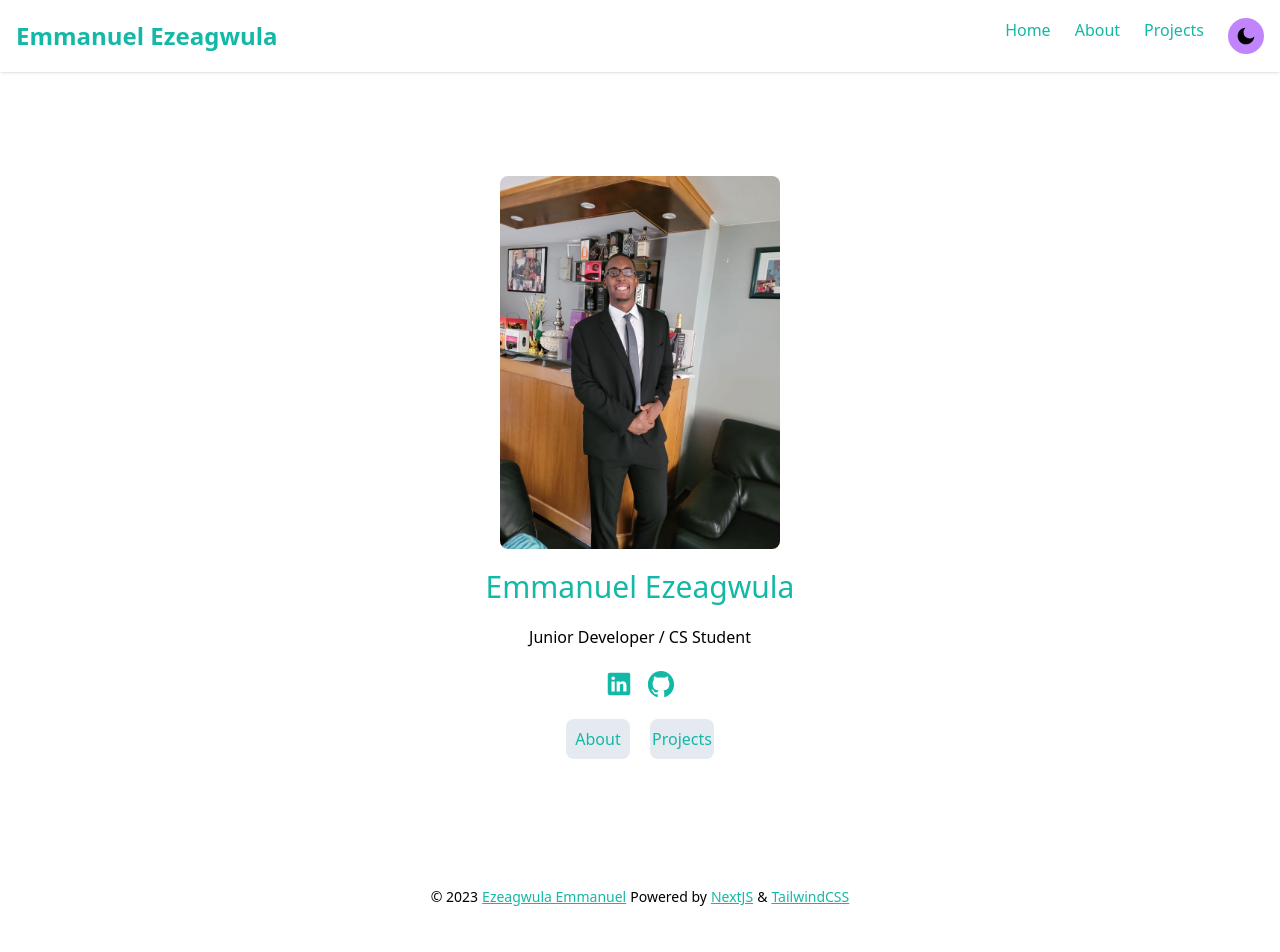
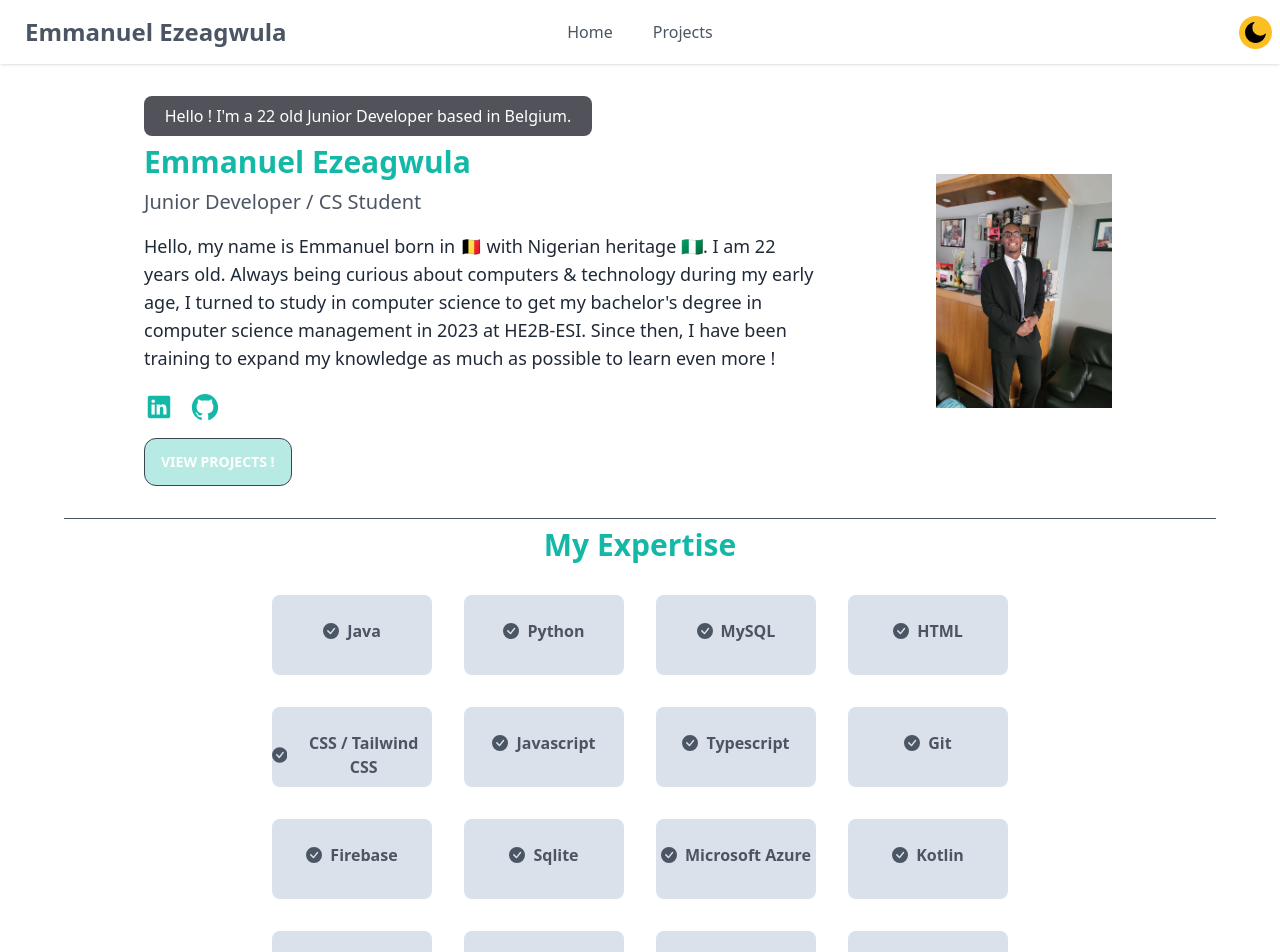
Before and after one commit to Goldennboyy/Emmanuel-Portfolio, a Next.js app: page / in a window 1280 px wide. Shown: the top 952 px of the page. Before the commit the page ends 907 px from the top, so only its background shows below. Built offline with nearby package versions, Linux system fonts and the light colour scheme.

Commit message:
new Homepage design

```diff
--- a/app/layout.tsx
+++ b/app/layout.tsx
@@ -16,7 +16,7 @@ export default function RootLayout({
         head.tsx. Find out more at https://beta.nextjs.org/docs/api-reference/file-conventions/head
       */}
       <head />
-      <body className="relative min-h-screen dark:bg-zinc-800">
+      <body className="relative min-h-screen bg-white dark:bg-zinc-800">
         <ThemeProvider enableSystem={true} attribute="class">
           <Navbar />
           {children}
--- a/app/projects/head.tsx
+++ b/app/projects/head.tsx
@@ -1,7 +1,7 @@
 export default function HeadProject() {
   return (
     <>
-      <title>About</title>
+      <title>Projects</title>
       <meta content="width=device-width, initial-scale=1" name="viewport" />
       <meta name="description" content="Projects" />
       <link rel="icon" href="/favicon.ico" />
--- a/app/projects/page.tsx
+++ b/app/projects/page.tsx
@@ -5,7 +5,7 @@ import React from "react";
 
 function ProjectPage() {
   return (
-    <main className="min-h-screen pt-20">
+    <main>
       <Projects />
     </main>
   );
--- a/components/Footer.tsx
+++ b/components/Footer.tsx
@@ -4,17 +4,17 @@ import React from "react";
 
 function Footer() {
   return (
-    <footer className="relative bottom-0 w-full h-5 max-w-4xl px-4 mx-auto md:max-w-5xl">
-      <div className="flex flex-row items-center justify-center space-x-1 text-sm">
-        <span>© 2023 </span>
+    <footer className="relative bottom-0 items-center w-full h-8 max-w-3xl px-4 mx-auto md:max-w-5xl">
+      <div className="flex flex-row items-center justify-center space-x-1 text-sm md:text-base">
+        <span className="text-gray-600 dark:text-white">© 2023 </span>
         <a href="/">
           <span className="text-teal-500 underline"> Ezeagwula Emmanuel</span>
         </a>
-        <span>Powered by </span>
+        <span className="text-gray-600 dark:text-white">Powered by </span>
         <a href="https://nextjs.org/">
           <span className="text-teal-500 underline">NextJS</span>
         </a>
-        <span>&</span>
+        <span className="text-gray-600 dark:text-white">&</span>
         <a href="https://tailwindcss.com/">
           <span className="text-teal-500 underline">TailwindCSS</span>
         </a>
--- a/components/HeroSection.tsx
+++ b/components/HeroSection.tsx
@@ -1,24 +1,35 @@
 "use client";
 import React from "react";
 import Image from "next/image";
+import Skills from "@/components/Skills";
+
 import profile from "../public/Images/profile.jpg";
 
 import { IoLogoGithub, IoLogoLinkedin } from "react-icons/io";
 import Link from "next/link";
 function HeroSection() {
   return (
-    <section className="flex flex-row items-center justify-center min-h-screen py-20 md:py-32 max-w-8xl">
-      <div className="flex flex-col items-center mt-12 ">
-        <Image
-          className="rounded-lg"
-          src={profile}
-          alt="Emmanuel's Image"
-          width={280}
-          height={280}
-        />
-        <h1 className="py-5 text-3xl text-teal-500">Emmanuel Ezeagwula </h1>
-        <span>Junior Developer / CS Student</span>
-        <div className="flex flex-row mt-5 space-x-3 text-teal-500">
+    <section className="items-center justify-center min-h-screen mx-auto max-w-8xl">
+      <div className="flex flex-row items-center justify-center pt-30">
+        <div className="w-3/5 p-8 ">
+          <div className="h-10 max-w-md p-2 mb-2 text-center text-white rounded-lg bg-zinc-600">
+            <p>Hello ! I&apos;m a 22 old Junior Developer based in Belgium.</p>
+          </div>
+          <h1 className="mb-2 text-3xl font-bold text-teal-500">
+            Emmanuel Ezeagwula{" "}
+          </h1>
+          <h2 className="mb-4 text-xl text-gray-600 dark:text-white">
+            Junior Developer / CS Student
+          </h2>
+          <p className="items-center justify-center w-full max-w-2xl text-lg">
+            Hello, my name is Emmanuel born in 🇧🇪 with Nigerian heritage 🇳🇬. I
+            am 22 years old. Always being curious about computers & technology
+            during my early age, I turned to study in computer science to get my
+            bachelor&apos;s degree in computer science management in 2023 at
+            HE2B-ESI. Since then, I have been training to expand my knowledge as
+            much as possible to learn even more !{" "}
+          </p>
+          <div className="flex flex-row mt-5 mb-4 space-x-4 text-teal-500">
             <a href="https://www.linkedin.com/in/emmanuel-ezeagwula-87b325251/">
               <IoLogoLinkedin size={30} className="hover:text-orange-400" />
             </a>
@@ -26,20 +37,21 @@ function HeroSection() {
               <IoLogoGithub size={30} className="hover:text-orange-400" />
             </a>
           </div>
-        <div className="items-center justify-center">
-          <div className="flex flex-row mt-5 space-x-5 text-teal-500">
-            <a href="/about">
-              <button className="w-16 h-10 text-center rounded-lg bg-slate-300/50 dark:bg-gray-600 hover:text-orange-400 ">
-                About
+          <button className="font-semibold text-white bg-teal-500/30 btn md:btn-md rounded-xl">
+            View Projects !
           </button>
-            </a>
-            <a href="/projects">
-              <button className="w-16 h-10 text-center rounded-lg bg-slate-300/50 dark:bg-gray-600 hover:text-orange-400">
-                Projects
-              </button>
-            </a>
         </div>
+        <Image
+          className="w-1/5 h-auto p-10 mx-4 rounded-2xl"
+          src={profile}
+          alt="Emmanuel's Image"
+          width={180}
+          height={150}
+        />
       </div>
+      <hr className="mx-16 mb-2 border-gray-600" />
+      <div className="mb-24">
+        <Skills />
       </div>
     </section>
   );
--- a/components/Navbar.tsx
+++ b/components/Navbar.tsx
@@ -3,17 +3,13 @@ import React from "react";
 import { useTheme } from "next-themes";
 import { RiMoonFill, RiMoonLine } from "react-icons/ri";
 import { NavItemsProps } from "@/lib/interface";
+import { GiHamburgerMenu } from "react-icons/gi";
 
 function Navbar() {
   const NAV_ITEMS: Array<NavItemsProps> = [
     {
       label: "Home",
       page: "/",
-    },
-
-    {
-      label: "About",
-      page: "/about",
     },
 
     {
@@ -27,46 +23,90 @@ function Navbar() {
   const currentTheme = theme === "system" ? systemTheme : theme;
 
   return (
-    <header className="fixed top-0 z-10 w-full px-4 mx-auto bg-white shadow dark:bg-zinc-800 dark:border-b dark:border-zinc-600 ">
-      <div className="justify-between md:items-center md:flex">
-        <div>
-          <div className="md:py-5 md:block">
-            <h2 className="text-2xl font-bold text-teal-500 hover:text-orange-400">
-              <a href="/">Emmanuel Ezeagwula</a>
-            </h2>
+    <div className="bg-white shadow navbar dark:bg-zinc-800 dark:border-b dark:border-zinc-600">
+      <div className="navbar-start">
+        <div className="dropdown">
+          <label tabIndex={0} className="btn btn-ghost lg:hidden">
+            <svg
+              xmlns="http://www.w3.org/2000/svg"
+              className="w-5 h-5"
+              fill="none"
+              viewBox="0 0 24 24"
+              stroke="currentColor"
+            >
+              <path
+                strokeLinecap="round"
+                strokeLinejoin="round"
+                strokeWidth="2"
+                d="M4 6h16M4 12h8m-8 6h16"
+              />
+            </svg>
+          </label>
+
+          {/* {NAV_ITEMS.map((item, index) => {
+            return (
+              <ul
+                key={index}
+                className="p-2 mt-3 bg-white shadow menu menu-compact dropdown-content dark:bg-zinc-800 rounded-box w-52"
+              >
+                <li>
+                  <a href={item.page}>{item.label}</a>
+                </li>
+              </ul>
+            );
+          })} */}
+          <div className="text-gray-600 dark:text-white">
+            <ul className="p-2 mt-3 bg-white shadow menu menu-compact dropdown-content dark:bg-zinc-800 rounded-box w-52">
+              <li>
+                <a href="/">Home</a>
+              </li>
+              <li>
+                <a href="/projects">Projects</a>
+              </li>
+            </ul>
           </div>
         </div>
-        <div className="md:flex md:space-x-6">
+        <a
+          href="/"
+          className="text-2xl font-semibold text-gray-600 normal-case dark:text-white btn btn-ghost"
+        >
+          Emmanuel Ezeagwula
+        </a>
+      </div>
+
+      <div className="hidden navbar-center lg:flex">
         {NAV_ITEMS.map((item, index) => {
           return (
-              <a
-                href={item.page}
-                className="text-teal-500 rounded-lg hover:text-orange-400 focus:outline-none focus:ring focus:bg-teal-500 focus:text-orange-400"
-                key={index}
-              >
+            <div key={index}>
+              <ul className="px-1 menu menu-horizontal">
+                <li>
+                  <a className="text-gray-600 dark:text-white" href={item.page}>
                     {item.label}
                   </a>
+                </li>
+              </ul>
+            </div>
           );
         })}
-
+      </div>
+      <div className="navbar-end">
         {currentTheme === "dark" ? (
           <button
-              className="p-2 text-black border-black rounded-full bg-amber-400"
+            className="p-1 text-black border-black rounded-full bg-amber-400"
             onClick={() => setTheme("light")}
           >
-              <RiMoonLine size={20} />
+            <RiMoonLine size={25} />
           </button>
         ) : (
           <button
-              className="p-2 text-black bg-purple-400 border-black rounded-full"
+            className="p-1 text-black border-black rounded-full bg-amber-400 "
             onClick={() => setTheme("dark")}
           >
-              <RiMoonFill size={20} />
+            <RiMoonFill size={25} />
           </button>
         )}
       </div>
     </div>
-    </header>
   );
 }
 
--- a/components/Projects.tsx
+++ b/components/Projects.tsx
@@ -2,32 +2,28 @@ import { Projectprops } from "@/lib/interface";
 import React from "react";
 import ProjectItem from "./ProjectItem";
 import work from "../public/Images/works-medsoc.png";
+import tuto from "../public/Images/TutoReact.png";
 
 function Projects() {
   return (
-    <section className="items-center justify-center h-auto max-w-3xl pt-10 mx-auto md:max-w-5xl">
+    /** Ajouter un project item pour la stib et probablement le rapport de stage ainsi */
+    <section className="items-center justify-center h-auto max-w-3xl pt-12 mx-auto md:max-w-5xl">
       <h1 className="text-4xl font-bold text-center text-teal-500">
         My projects
       </h1>
-      <ProjectItem
+
+      {/* <ProjectItem
         image_url={work}
         title={"Web App - Eboarding"}
         description="During my internship at Medsoc, I had the goal to build a new eBoarding web application for doctors as a full-time developer. You can see in detail the development of the web application just below."
         technologies={["Angular", "Java", "Spring", "MySQL"]}
-      />
-
+      /> */}
+      {/* <hr className="mx-16 border-gray-400" /> */}
       <ProjectItem
-        image_url={work}
-        title={"Web App - Eboarding"}
-        description="During my internship at Medsoc, I had the goal to build a new eBoarding web application for doctors as a full-time developer. You can see in detail the development of the web application just below."
-        technologies={["Angular", "Java", "Spring", "MySQL"]}
-      />
-
-      <ProjectItem
-        image_url={work}
-        title={"Web App - Eboarding"}
-        description="During my internship at Medsoc, I had the goal to build a new eBoarding web application for doctors as a full-time developer. You can see in detail the development of the web application just below."
-        technologies={["Angular", "Java", "Spring", "MySQL"]}
+        image_url={tuto}
+        title={"Tutorial - Learning React"}
+        description="This mini project allowed me to learn the basics of the React.js library. This application allows to get the data of each country through an API. It's a nice exercise to learn the basics of React"
+        technologies={["Javascript", "React"]}
       />
     </section>
   );
--- a/components/Skills.tsx
+++ b/components/Skills.tsx
@@ -58,10 +58,12 @@ function Skills() {
   ];
 
   return (
-    <main className="flex-row max-w-3xl mx-auto md:max-w-5xl">
-      <p className="text-3xl text-center text-teal-500">Skills / Tools</p>
+    <main className="flex-row max-w-3xl mx-auto md:max-w-8xl">
+      <p className="text-3xl font-bold text-center text-teal-500">
+        My Expertise
+      </p>
       <div>
-        <div className="grid items-center justify-center grid-cols-2 pt-8 md:grid-cols-4">
+        <div className="grid items-center justify-center grid-cols-2 gap-0 pt-4 text-gray-600 dark:text-white md:grid-cols-4">
           {skills_tools.map((skill_tool, index) => {
             return (
               <div
--- a/package.json
+++ b/package.json
@@ -13,6 +13,7 @@
     "@types/node": "18.13.0",
     "@types/react": "18.0.27",
     "@types/react-dom": "18.0.10",
+    "daisyui": "^2.50.2",
     "eslint": "8.33.0",
     "eslint-config-next": "13.1.6",
     "next": "13.1.6",
--- a/tailwind.config.js
+++ b/tailwind.config.js
@@ -12,5 +12,5 @@ module.exports = {
   theme: {
     extend: {},
   },
-  plugins: [],
+  plugins: [require("daisyui")],
 };
```
Also changed, not shown: components/About.tsx (+4 -4 lines), components/ProjectItem.tsx (+11 -7 lines), public/Images/TutoReact.png (added), 1 other file (tests, documents, lock files or other folders). Lines whose indentation alone changed are shown as unchanged.
